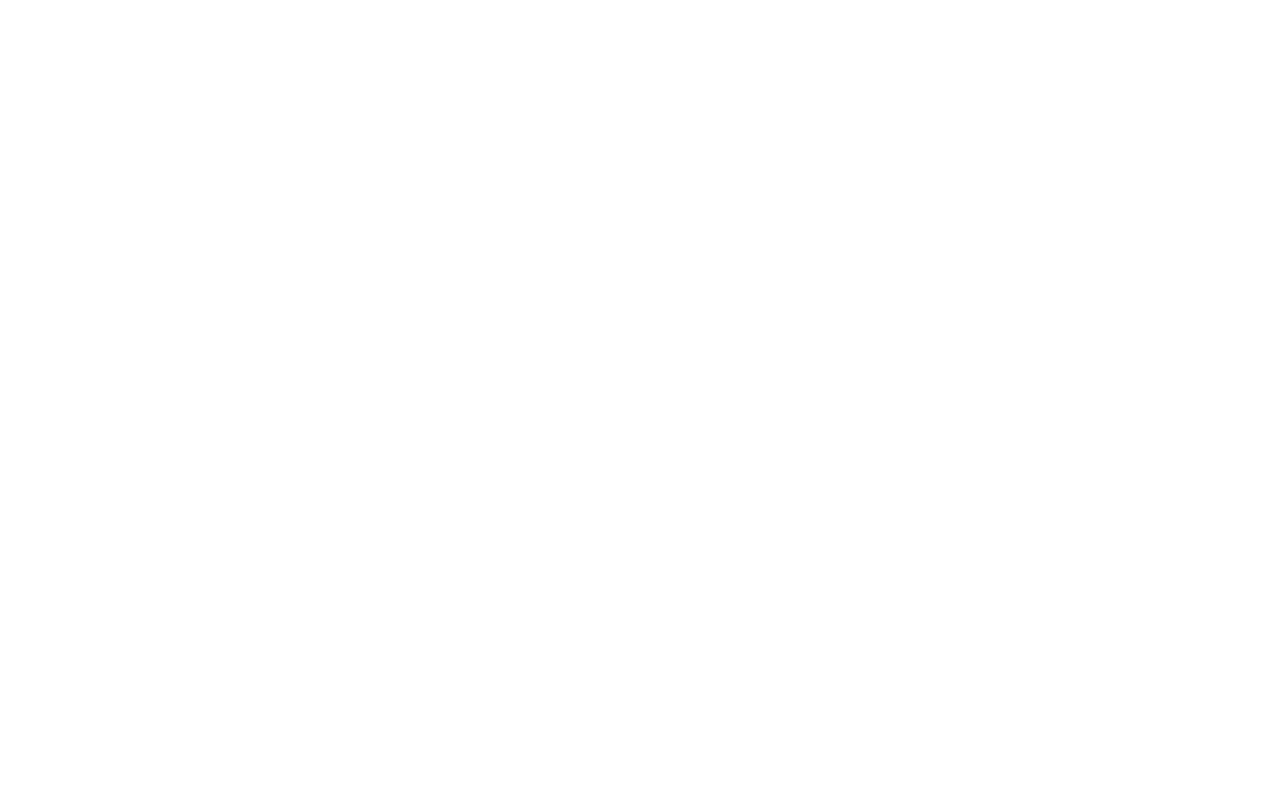
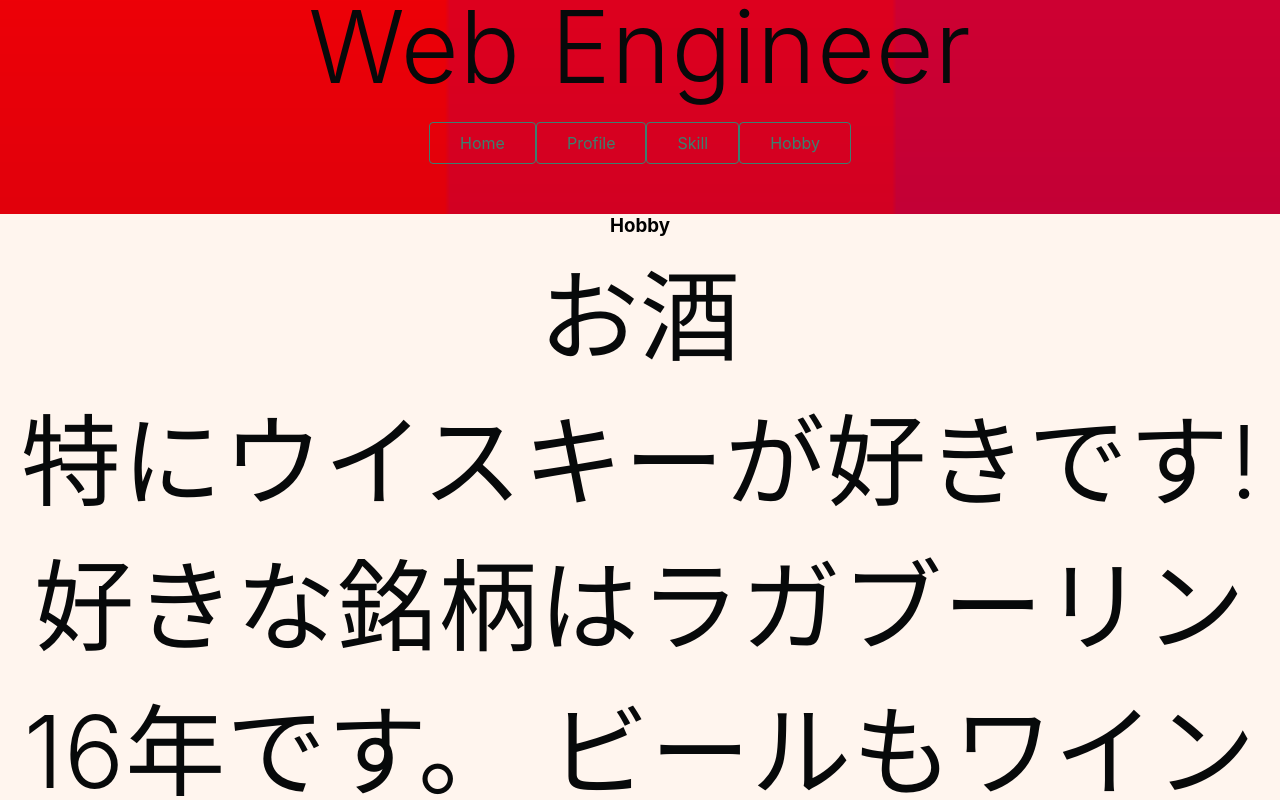
Before and after one commit to y-mitsuyoshi/yuma-portfolio, a Nuxt app: page /hobby in a window 1280 px wide. Before the commit this address had no page. Shown: the part 440-1240 px from the top of the page. Before the commit the page ends 800 px from the top, so only its background shows below. Built offline with nearby package versions, Linux system fonts and the light colour scheme.

Commit message:
hobbyページを追加

```diff
--- /dev/null
+++ b/pages/hobby/index.vue
@@ -0,0 +1,95 @@
+<template>
+  <div id="background">
+    <section class="container">
+      <div>
+        <logo/>
+        <h1 class="title">
+          Yuma Mitsuyoshi's portfolio
+        </h1>
+        <h2 class="title is-2">
+          Web Engineer
+        </h2>
+        <div class="links">
+          <a
+            href="/"
+            class="button--green">
+            Home</a>
+          <a
+            href="/profile"
+            class="button--green">Profile</a>
+          <a
+            href="/skill"
+            class="button--green">Skill</a>
+          <a
+            href="/hobby"
+            class="button--green">Hobby</a>
+        </div>
+        <div class="description">
+          <h3 class="subtitle is-2">Hobby</h3>
+          <div class="box">
+            <p class="title is-3">お酒</p>
+            <p class="title is-5">
+              特にウイスキーが好きです! 好きな銘柄はラガブーリン16年です。
+              ビールもワインも飲みます。ジン、ウォッカ、ラム、ワイン、日本酒、焼酎何でも飲めます。
+              よくゴールデン街に出没しています。
+              ゴールデン街であったら仲よくしてください!
+            </p>
+          </div>
+          <div class="box">
+            <p class="title is-3">海外旅行</p>
+            <p class="title is-5">
+              学生時代はバックパッカーで世界各国を旅していました。
+              今までで約30ヶ国に行きました。好きな国はハンガリーやウズベキスタンです。
+              今でも長期の休暇があればフラっと海外に行ったりしています!
+            </p>
+          </div>
+        </div>
+      </div>
+    </section>
+  </div>
+</template>
+
+<script>
+import Logo from '~/components/Logo.vue'
+
+export default {
+  components: {
+    Logo
+  }
+}
+</script>
+
+<style>
+#background {
+  background-image: url('~assets/png/home/background.png');
+  background-size: cover;
+}
+
+.description {
+  margin-top: 50px;
+  background-color: #fff5ee;
+  background-size: cover;
+}
+
+.container {
+  min-height: 100vh;
+  display: flex;
+  justify-content: center;
+  align-items: center;
+  text-align: center;
+}
+
+.title {
+  font-family: 'Quicksand', 'Source Sans Pro', -apple-system, BlinkMacSystemFont,
+    'Segoe UI', Roboto, 'Helvetica Neue', Arial, sans-serif;
+  display: block;
+  font-weight: 300;
+  font-size: 100px;
+  color: #07090a;
+  letter-spacing: 1px;
+}
+
+.links {
+  padding-top: 15px;
+}
+</style>
```
